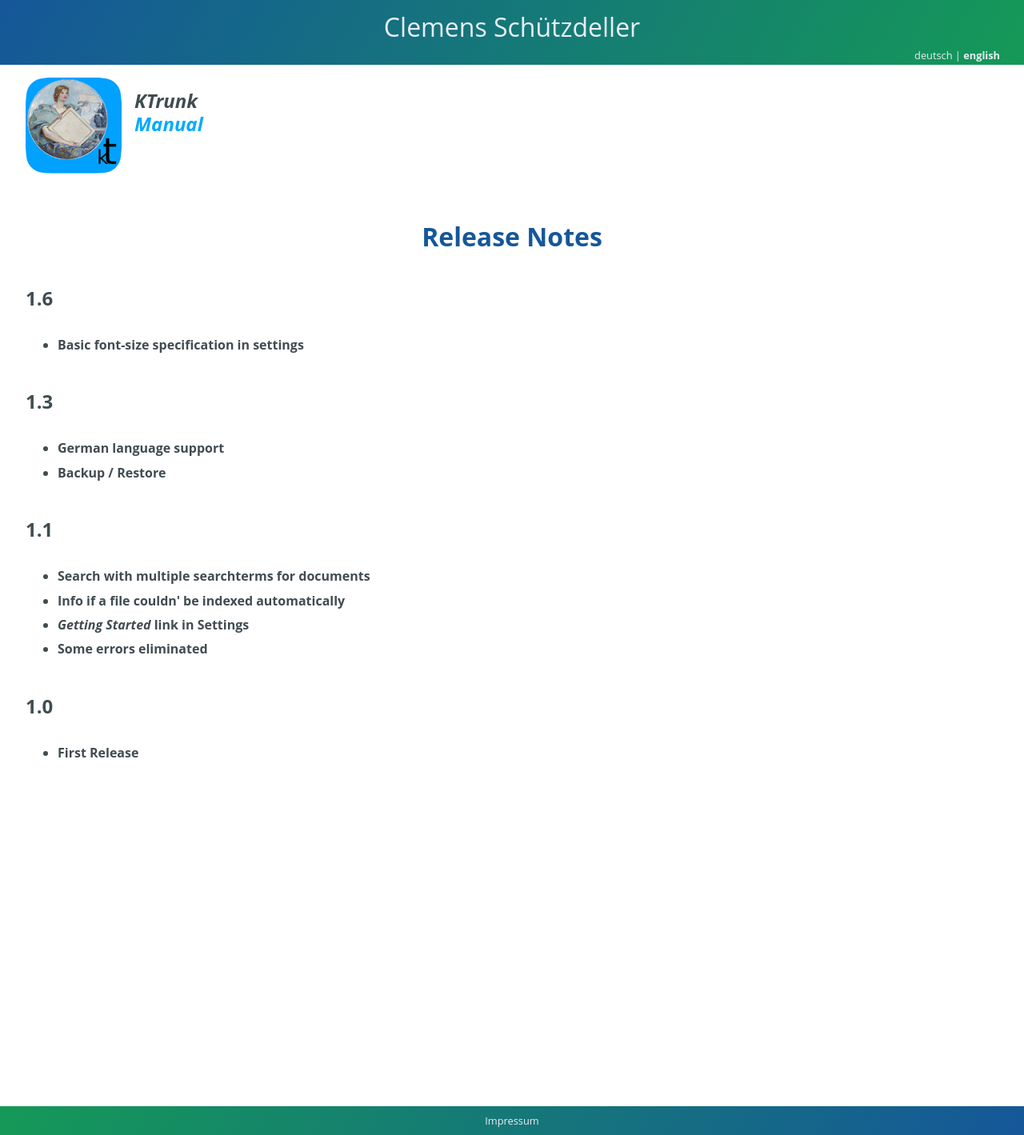
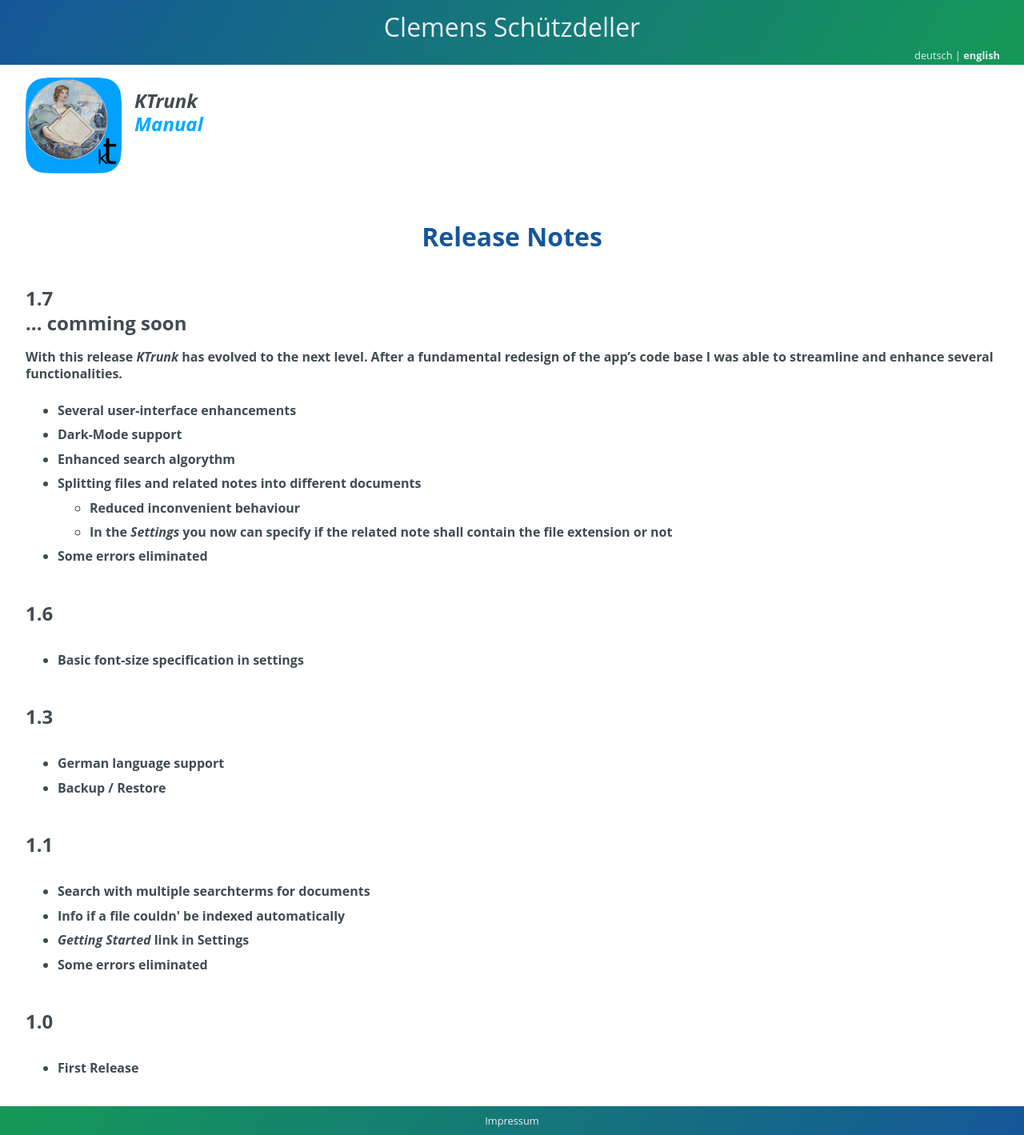
Before and after one commit to cs-LA/home, a Jekyll site: the page built from KTrunk/Manual/ReleaseNotes.md, in a window 1280 px wide. Shown: the whole page at 80% size. Built offline with Jekyll 4.4.1, drawn with Linux system fonts in a browser that asks for light colours; our own code applies the rules of GitHub Pages for plain Markdown files.

Commit message:
Update ReleaseNotes.md

```diff
--- a/KTrunk/Manual/ReleaseNotes.md
+++ b/KTrunk/Manual/ReleaseNotes.md
@@ -13,6 +13,42 @@
 <h1>
   Release Notes
 </h1>
+
+<h3>1.7<br>... comming soon</h3>
+<span class="en"><b>With this release <i><b>KTrunk</b></i> has evolved to the next level. After a fundamental redesign of the app's code base I was able to streamline and enhance several functionalities.</b></span>
+<span class="de"><b>Mit diesem Release hat <i><b>KTrunk</b></i> eine neue Entwicklungsstufe erreicht. Nach einer grudlegenden Überarbeitung der App konnte ich verschiedene Funktionalitäten straffen und verbessern.</b></span>
+<ul>
+  <li>
+    <span class="en"><b>Several user-interface enhancements</b></span>
+    <span class="de"><b>Diverse Verbesserungen in der Benutzer-Oberfläche</b></span>
+  </li>
+  <li>
+    <span class="en"><b>Dark-Mode support</b></span>
+    <span class="de"><b>Unterstützung des Dunkel-Modus</b></span>
+  </li>
+  <li>
+    <span class="en"><b>Enhanced search algorythm</b></span>
+    <span class="de"><b>Verbesserter Such-Algorithmus</b></span>
+  </li>
+  <li>
+    <span class="en"><b>Splitting files and related notes into different documents</b></span>
+    <span class="de"><b>Files und zugehörige Notes werden nun in unterschiedlichen Dokumenten gespeichert</b></span>
+  </li>
+  <ul>
+    <li>
+      <span class="en"><b>Reduced inconvenient behaviour</b></span>
+      <span class="de"><b>Weniger ungereimtheiten bei der Nutzung</b></span>
+    </li>
+    <li>
+      <span class="en"><b>In the <i>Settings</i> you now can specify if the related note shall contain the file extension or not</b></span>
+      <span class="de"><b>In den <i>Einstellungen</i> kann man nun festlegen, ob die zu einem File gehörige Notiz im Namen die File-Endung enthalten soll oder nicht</b></span>
+    </li>
+  </ul>
+  <li>
+    <span class="en"><b>Some errors eliminated</b></span>
+    <span class="de"><b>Einige Fehlerbehebungen</b></span>
+  </li>
+</ul>
 
 <h3>1.6</h3>
 <ul>
```
